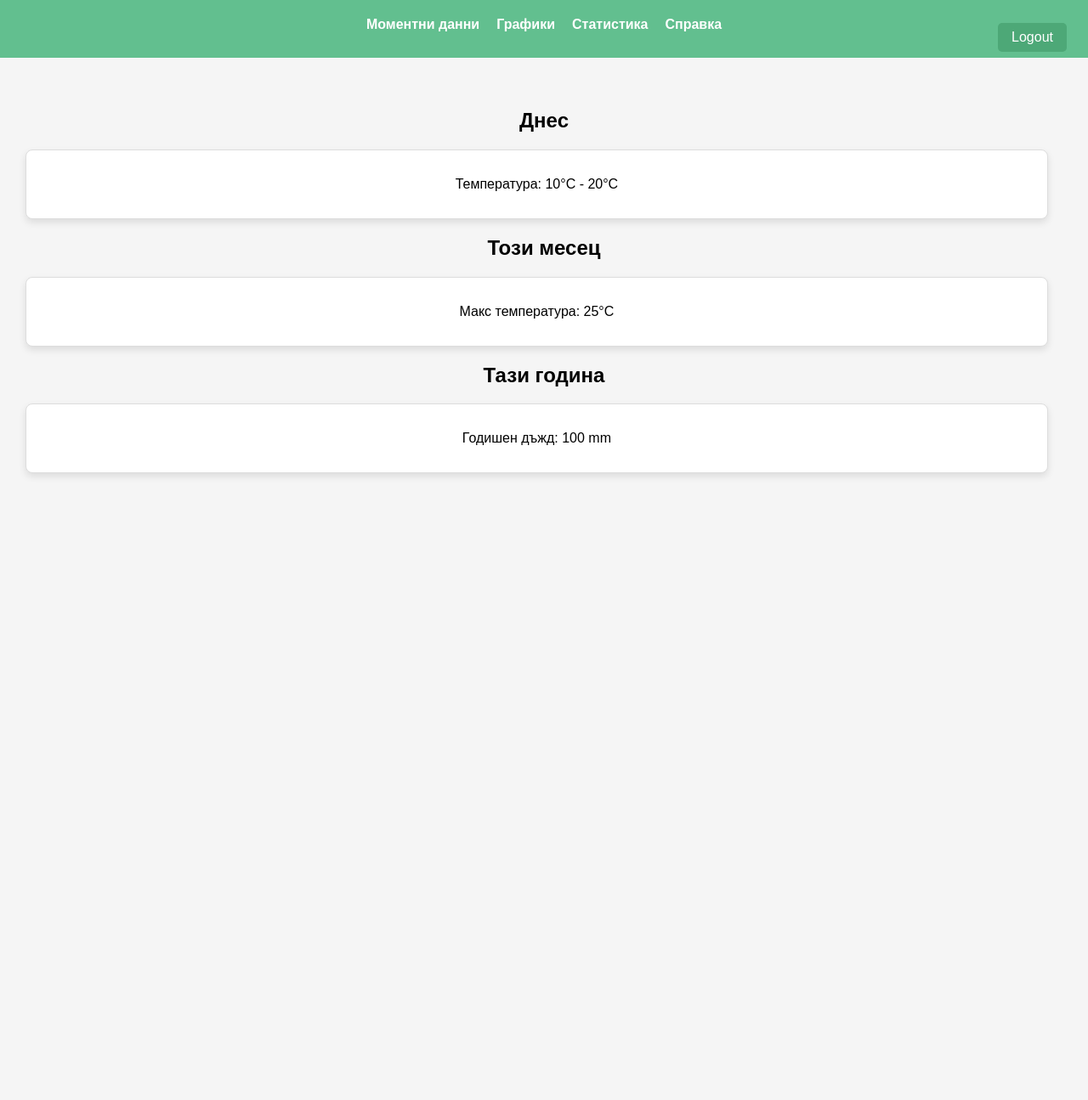
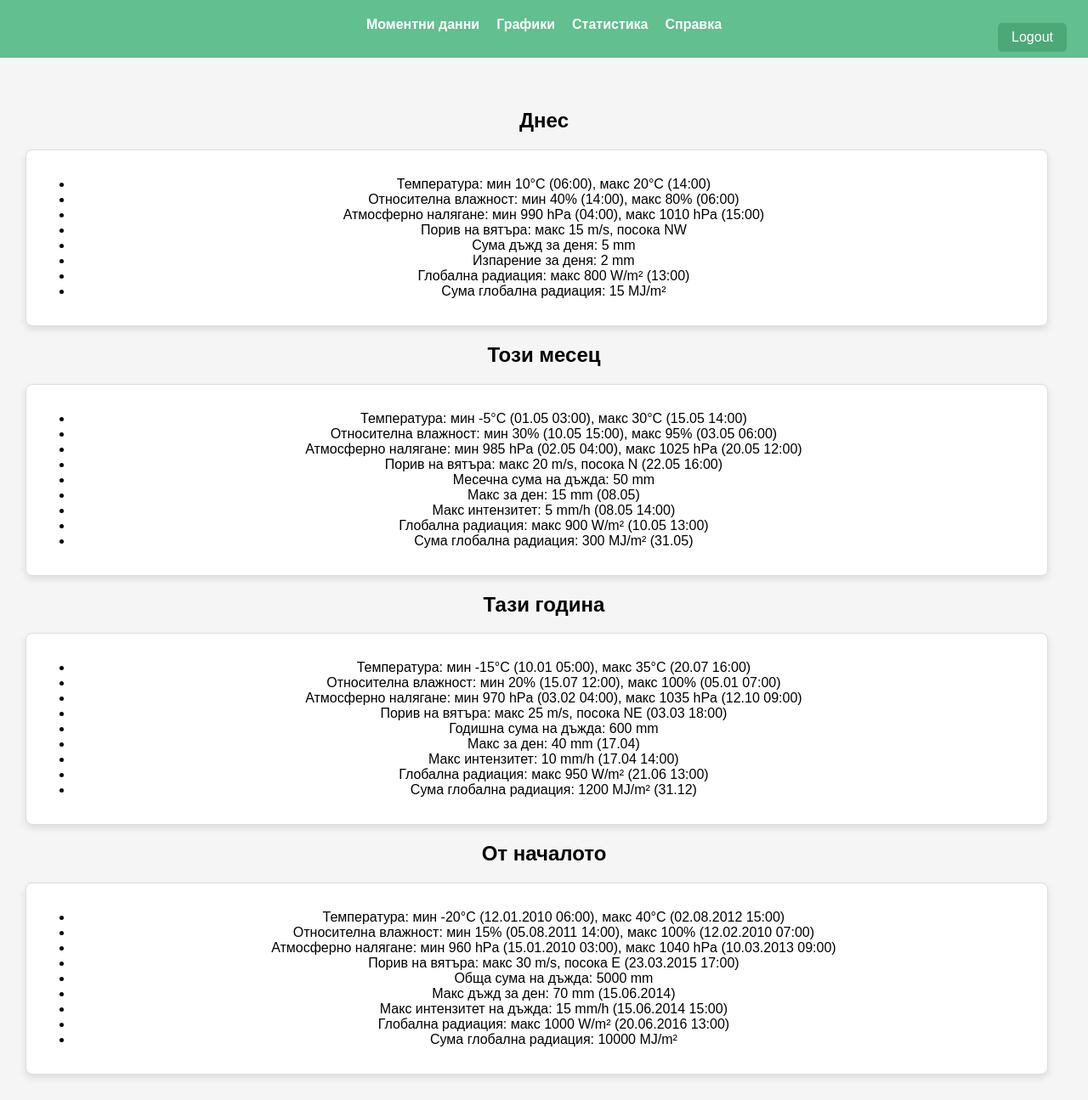
Before and after one commit to danbrawn/meteo_scada, a Flask app: page /statistics in a window 1280 px wide. Shown: the whole page at 85% size. Before the commit the page ends 561 px from the top, so only its background shows below. Run offline with Flask 3, Linux system fonts and the light colour scheme; the visitor is signed in with stand-in values (Sample User, id 1).

Commit message:
Add all-time statistics section and placeholders

```diff
--- a/static/js/statistics.js
+++ b/static/js/statistics.js
@@ -1,8 +1,60 @@
-$(document).ready(function() {
+$(document).ready(function () {
+  function listToHtml(items) {
+    return '<ul>' + items.map(item => `<li>${item}</li>`).join('') + '</ul>';
+  }
+
   function renderStats() {
-    $('#stats-today').html('<p>Температура: 10°C - 20°C</p>');
-    $('#stats-month').html('<p>Макс температура: 25°C</p>');
-    $('#stats-year').html('<p>Годишен дъжд: 100 mm</p>');
+    const data = {
+      today: [
+        'Температура: мин 10°C (06:00), макс 20°C (14:00)',
+        'Относителна влажност: мин 40% (14:00), макс 80% (06:00)',
+        'Атмосферно налягане: мин 990 hPa (04:00), макс 1010 hPa (15:00)',
+        'Порив на вятъра: макс 15 m/s, посока NW',
+        'Сума дъжд за деня: 5 mm',
+        'Изпарение за деня: 2 mm',
+        'Глобална радиация: макс 800 W/m² (13:00)',
+        'Сума глобална радиация: 15 MJ/m²'
+      ],
+      month: [
+        'Температура: мин -5°C (01.05 03:00), макс 30°C (15.05 14:00)',
+        'Относителна влажност: мин 30% (10.05 15:00), макс 95% (03.05 06:00)',
+        'Атмосферно налягане: мин 985 hPa (02.05 04:00), макс 1025 hPa (20.05 12:00)',
+        'Порив на вятъра: макс 20 m/s, посока N (22.05 16:00)',
+        'Месечна сума на дъжда: 50 mm',
+        'Макс за ден: 15 mm (08.05)',
+        'Макс интензитет: 5 mm/h (08.05 14:00)',
+        'Глобална радиация: макс 900 W/m² (10.05 13:00)',
+        'Сума глобална радиация: 300 MJ/m² (31.05)'
+      ],
+      year: [
+        'Температура: мин -15°C (10.01 05:00), макс 35°C (20.07 16:00)',
+        'Относителна влажност: мин 20% (15.07 12:00), макс 100% (05.01 07:00)',
+        'Атмосферно налягане: мин 970 hPa (03.02 04:00), макс 1035 hPa (12.10 09:00)',
+        'Порив на вятъра: макс 25 m/s, посока NE (03.03 18:00)',
+        'Годишна сума на дъжда: 600 mm',
+        'Макс за ден: 40 mm (17.04)',
+        'Макс интензитет: 10 mm/h (17.04 14:00)',
+        'Глобална радиация: макс 950 W/m² (21.06 13:00)',
+        'Сума глобална радиация: 1200 MJ/m² (31.12)'
+      ],
+      all: [
+        'Температура: мин -20°C (12.01.2010 06:00), макс 40°C (02.08.2012 15:00)',
+        'Относителна влажност: мин 15% (05.08.2011 14:00), макс 100% (12.02.2010 07:00)',
+        'Атмосферно налягане: мин 960 hPa (15.01.2010 03:00), макс 1040 hPa (10.03.2013 09:00)',
+        'Порив на вятъра: макс 30 m/s, посока E (23.03.2015 17:00)',
+        'Обща сума на дъжда: 5000 mm',
+        'Макс дъжд за ден: 70 mm (15.06.2014)',
+        'Макс интензитет на дъжда: 15 mm/h (15.06.2014 15:00)',
+        'Глобална радиация: макс 1000 W/m² (20.06.2016 13:00)',
+        'Сума глобална радиация: 10000 MJ/m²'
+      ]
+    };
+
+    $('#stats-today').html(listToHtml(data.today));
+    $('#stats-month').html(listToHtml(data.month));
+    $('#stats-year').html(listToHtml(data.year));
+    $('#stats-alltime').html(listToHtml(data.all));
   }
+
   renderStats();
 });
--- a/templates/statistics.html
+++ b/templates/statistics.html
@@ -29,6 +29,8 @@
     <div id="stats-month" class="dashboard-card"></div>
     <h2>Тази година</h2>
     <div id="stats-year" class="dashboard-card"></div>
+    <h2>От началото</h2>
+    <div id="stats-alltime" class="dashboard-card"></div>
   </div>
 </body>
 </html>
```
